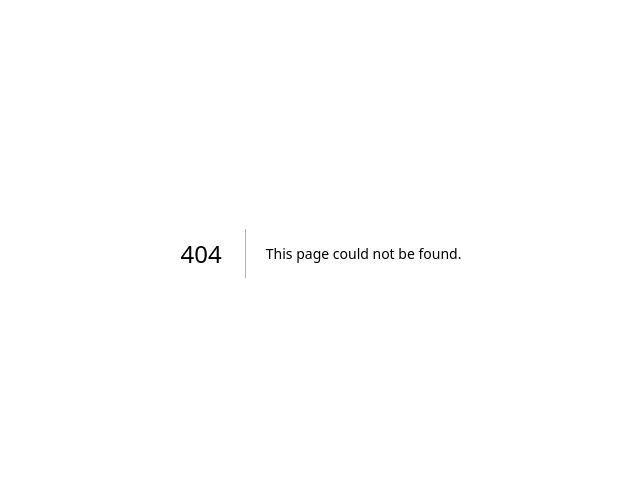
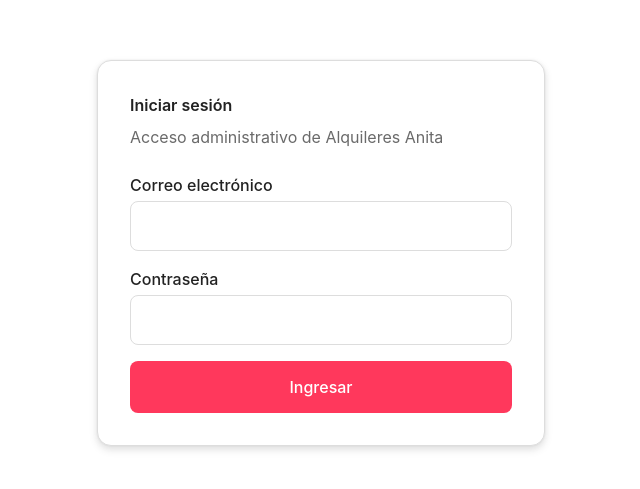
Before and after one commit to Gscuncia/alquileres, a Next.js app: page /auth/signin in a window 1280 px wide. Before the commit this address had no page. Shown: the part 147-636 px from the top of the page, without its empty margins (319-959 px from the left). Built offline with nearby package versions, Linux system fonts and the light colour scheme.

Commit message:
feat: add admin dashboard shell and custom sign-in page

```diff
--- /dev/null
+++ b/src/app/admin/layout.tsx
@@ -0,0 +1,32 @@
+import { auth } from "@/lib/auth";
+import { redirect } from "next/navigation";
+import { SignOutButton } from "@/components/auth/signout-button";
+
+export default async function AdminLayout({
+  children,
+}: Readonly<{
+  children: React.ReactNode;
+}>) {
+  const session = await auth();
+
+  if (!session?.user) {
+    redirect("/auth/signin");
+  }
+
+  return (
+    <div className="min-h-screen bg-canvas">
+      <header className="sticky top-0 z-10 border-b border-hairline bg-canvas px-6 py-4">
+        <div className="mx-auto flex max-w-7xl items-center justify-between">
+          <div>
+            <h1 className="text-title-md font-semibold text-ink">Admin</h1>
+            <p className="text-caption-sm text-muted">
+              {session.user.email} · {session.user.role}
+            </p>
+          </div>
+          <SignOutButton />
+        </div>
+      </header>
+      <main className="mx-auto max-w-7xl px-6 py-8">{children}</main>
+    </div>
+  );
+}
--- /dev/null
+++ b/src/app/admin/page.tsx
@@ -0,0 +1,21 @@
+import { auth } from "@/lib/auth";
+
+export default async function AdminDashboardPage() {
+  const session = await auth();
+
+  return (
+    <div className="space-y-6">
+      <h2 className="text-display-sm font-semibold text-ink">
+        Panel de administración
+      </h2>
+      <div className="rounded-md border border-hairline bg-surface-soft p-6">
+        <p className="text-body-md text-body">
+          Bienvenido, {session?.user?.email}.
+        </p>
+        <p className="mt-2 text-caption-sm text-muted">
+          Rol: {session?.user?.role}
+        </p>
+      </div>
+    </div>
+  );
+}
--- /dev/null
+++ b/src/app/auth/signin/page.tsx
@@ -0,0 +1,11 @@
+import { SignInForm } from "@/components/auth/signin-form";
+
+interface SignInPageProps {
+  searchParams: { callbackUrl?: string };
+}
+
+export default function SignInPage({ searchParams }: SignInPageProps) {
+  const callbackUrl = searchParams.callbackUrl ?? "/admin";
+
+  return <SignInForm callbackUrl={callbackUrl} />;
+}
--- /dev/null
+++ b/src/components/auth/signin-form.tsx
@@ -0,0 +1,92 @@
+"use client";
+
+import { signIn } from "next-auth/react";
+import { useState } from "react";
+
+interface SignInFormProps {
+  callbackUrl: string;
+}
+
+export function SignInForm({ callbackUrl }: SignInFormProps) {
+  const [email, setEmail] = useState("");
+  const [password, setPassword] = useState("");
+  const [error, setError] = useState("");
+
+  const handleSubmit = async (e: React.FormEvent<HTMLFormElement>) => {
+    e.preventDefault();
+    setError("");
+
+    const result = await signIn("credentials", {
+      email,
+      password,
+      callbackUrl,
+      redirect: true,
+    });
+
+    if (result?.error) {
+      setError("Correo o contraseña incorrectos.");
+    }
+  };
+
+  return (
+    <main className="flex min-h-screen flex-col items-center justify-center bg-canvas px-6 py-section">
+      <div className="w-full max-w-md rounded-md border border-hairline bg-surface-card p-8 shadow-card">
+        <h1 className="text-display-sm font-semibold text-ink">
+          Iniciar sesión
+        </h1>
+        <p className="mt-2 text-body-sm text-muted">
+          Acceso administrativo de Alquileres Anita
+        </p>
+
+        {error && (
+          <p className="mt-4 text-body-sm text-primary-error-text">{error}</p>
+        )}
+
+        <form onSubmit={handleSubmit} className="mt-6 space-y-4">
+          <div>
+            <label
+              htmlFor="email"
+              className="block text-caption font-medium text-ink"
+            >
+              Correo electrónico
+            </label>
+            <input
+              id="email"
+              name="email"
+              type="email"
+              autoComplete="email"
+              required
+              value={email}
+              onChange={(e) => setEmail(e.target.value)}
+              className="mt-1 w-full rounded-sm border border-hairline bg-canvas px-3 py-3 text-body-md text-ink outline-none focus:border-ink"
+            />
+          </div>
+          <div>
+            <label
+              htmlFor="password"
+              className="block text-caption font-medium text-ink"
+            >
+              Contraseña
+            </label>
+            <input
+              id="password"
+              name="password"
+              type="password"
+              autoComplete="current-password"
+              required
+              value={password}
+              onChange={(e) => setPassword(e.target.value)}
+              className="mt-1 w-full rounded-sm border border-hairline bg-canvas px-3 py-3 text-body-md text-ink outline-none focus:border-ink"
+            />
+          </div>
+          <button
+            type="submit"
+            className="w-full rounded-sm bg-primary py-3.5 text-button-md font-medium text-on-primary transition-colors hover:bg-primary-active"
+          >
+            Ingresar
+          </button>
+        </form>
+      </div>
+    </main>
+  );
+}
--- /dev/null
+++ b/src/components/auth/signout-button.tsx
@@ -0,0 +1,15 @@
+"use client";
+
+import { signOut } from "next-auth/react";
+
+export function SignOutButton() {
+  return (
+    <button
+      type="button"
+      onClick={() => signOut({ callbackUrl: "/" })}
+      className="rounded-sm bg-primary px-4 py-2 text-button-sm font-medium text-on-primary transition-colors hover:bg-primary-active"
+    >
+      Cerrar sesión
+    </button>
+  );
+}
```
